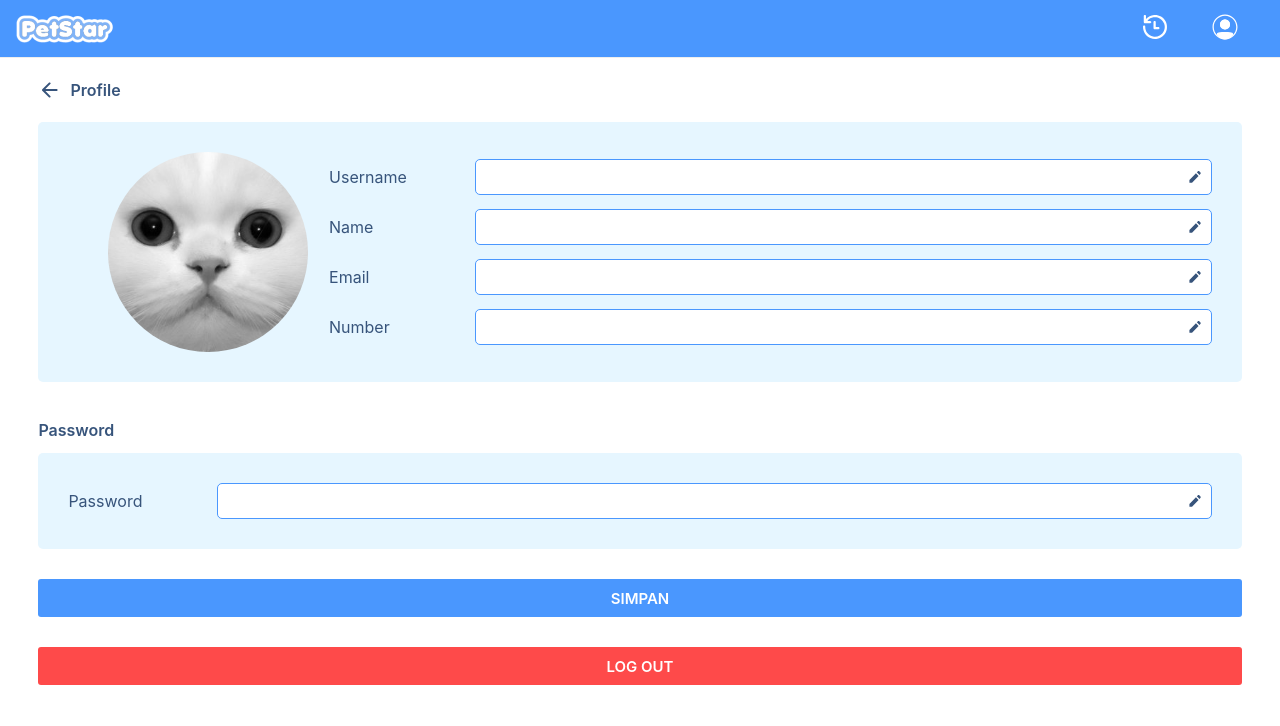
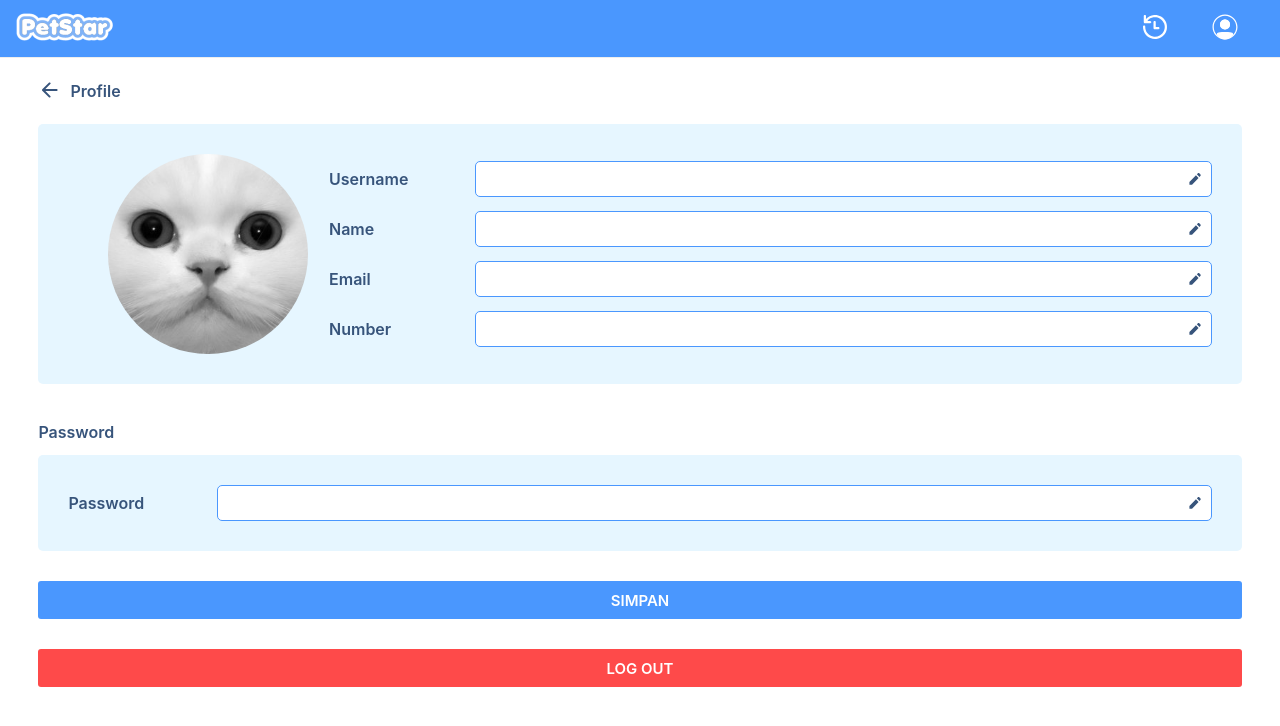
Before and after one commit to daffaasha/UAS-PBP, a PHP site: page /profile.php in a window 1280 px wide. Shown: the top 726 px of the page. Run offline with PHP 8.4, Linux system fonts and the light colour scheme.

Commit message:
profile beneran kelar

```diff
--- a/front/css/profile.css
+++ b/front/css/profile.css
@@ -144,7 +144,7 @@ nav .menu img{
 
 .label {
     color: rgba(55, 84, 123, 1);
-    font-weight: 600px;
+    font-weight: 600;
     font-size: 16px;
     flex-basis: 20%;
 }
--- a/front/profile.php
+++ b/front/profile.php
@@ -13,17 +13,19 @@
   <header>
     <nav>
       <div class="logo">
-        <img src="img/petstar.png" alt="" width="50%">
+        <a href="home.php" target="_blank" rel="noopener noreferrer"><img src="img/petstar.png" alt="" width="50%"></a>
       </div>
       <div class="menu">
         <a href="#"><img src="img/history.svg" alt="nama-user" width="75%"></a>
-        <a href="#"><img src="img/user-white.svg" alt="setting" width="75%"></a>
+        <a href="profile.php"><img src="img/user-white.svg" alt="setting" width="75%"></a>
     </nav>
   </header>
 
   <main>
     <div class="title-container">
-      <img src="img/left-arrow.svg" alt="back" width="24px">
+      <a href="home.php" target="_blank" rel="noopener noreferrer">
+        <img src="img/left-arrow.svg" alt="back" width="24px">
+      </a>
       <p class="profile-title">Profile</p>
     </div>
 
```
